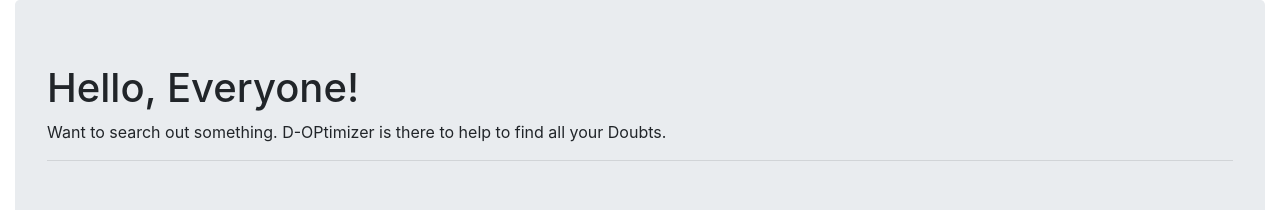
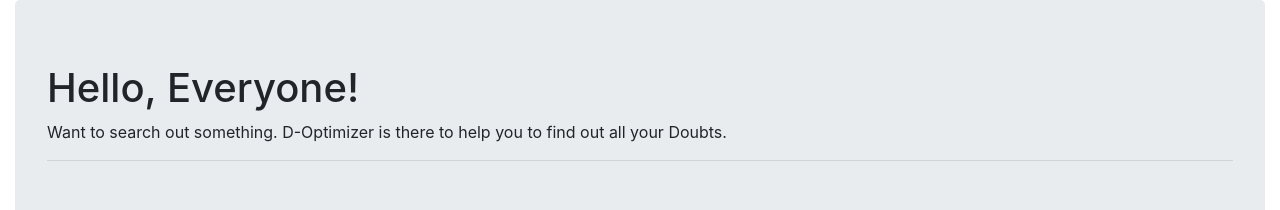
Before and after one commit to aaron-creator/Search-Engine, a React (Create React App) app: page / in a window 1280 px wide. Shown: the top 210 px of the page. Built offline with nearby package versions, Linux system fonts and the light colour scheme.

Commit message:
Title Added.

```diff
--- a/src/App.js
+++ b/src/App.js
@@ -14,7 +14,7 @@
         <Jumbotron>
           <h1>Hello, Everyone!</h1>
           <p className="para">
-            Want to search out something. D-OPtimizer is there to help to find
+            Want to search out something. D-Optimizer is there to help you to find out
             all your Doubts.
           </p>
           <hr></hr>
```
